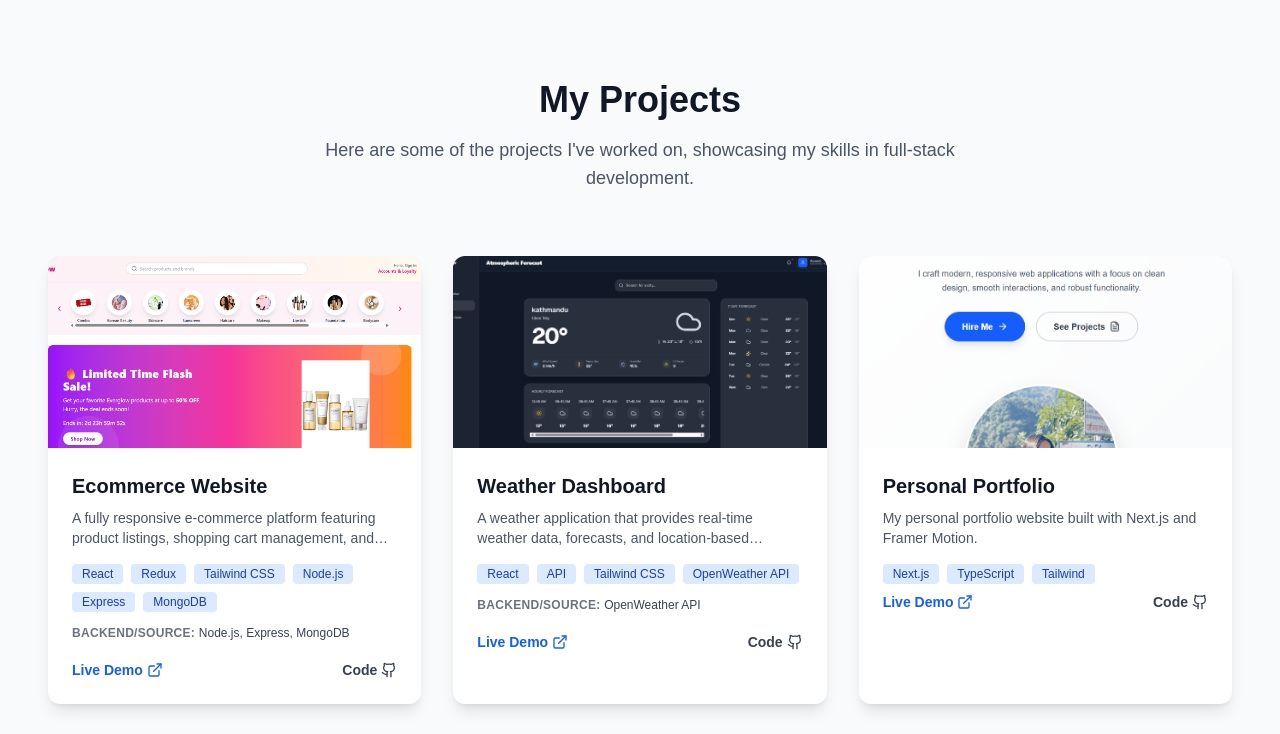
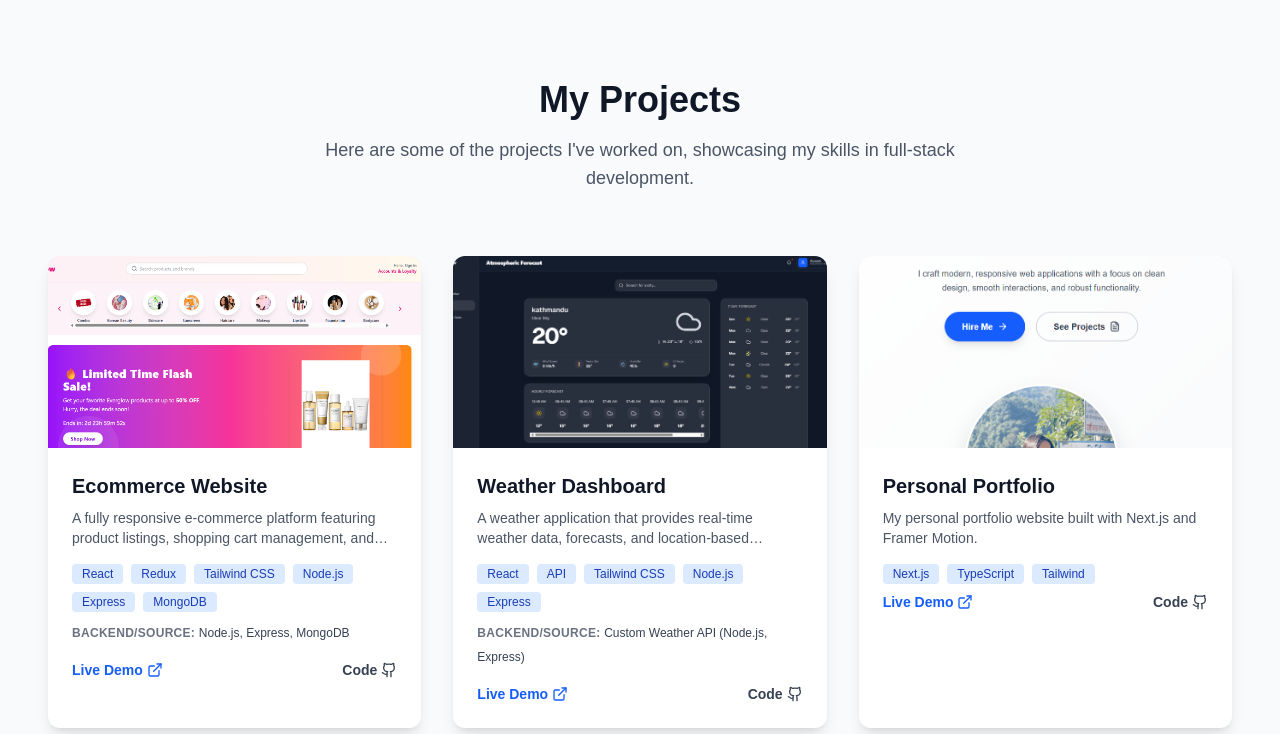
Before and after one commit to BishmeetaThapa/portfolio, a Next.js app in the folder my-portfolio/: page /components/Projects in a window 1280 px wide. Shown: the top 734 px of the page. Built offline with nearby package versions, Linux system fonts and the light colour scheme.

Commit message:
Update Weather Dashboard to use custom backend API

```diff
--- a/my-portfolio/app/components/Projects/page.tsx
+++ b/my-portfolio/app/components/Projects/page.tsx
@@ -25,8 +25,8 @@ const projects = [
     {
         title: "Weather Dashboard",
         description: "A weather application that provides real-time weather data, forecasts, and location-based information with an intuitive interface.",
-        tags: ["React", "API", "Tailwind CSS", "OpenWeather API"],
-        backend: "OpenWeather API",
+        tags: ["React", "API", "Tailwind CSS", "Node.js", "Express"],
+        backend: "Custom Weather API (Node.js, Express)",
         image: weatherImg,
         demo: "#",
         code: "https://github.com/BishmeetaThapa/weather-dashboard",
```
